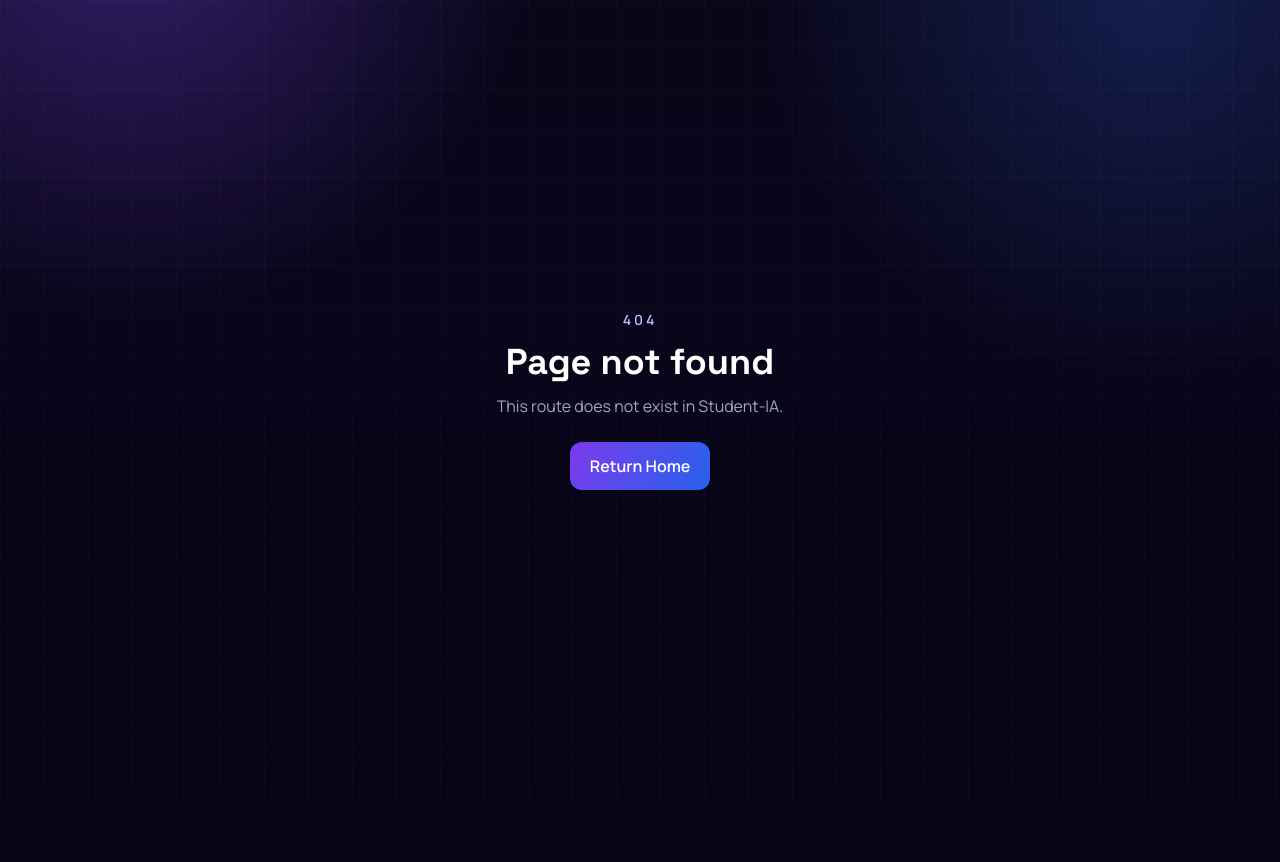
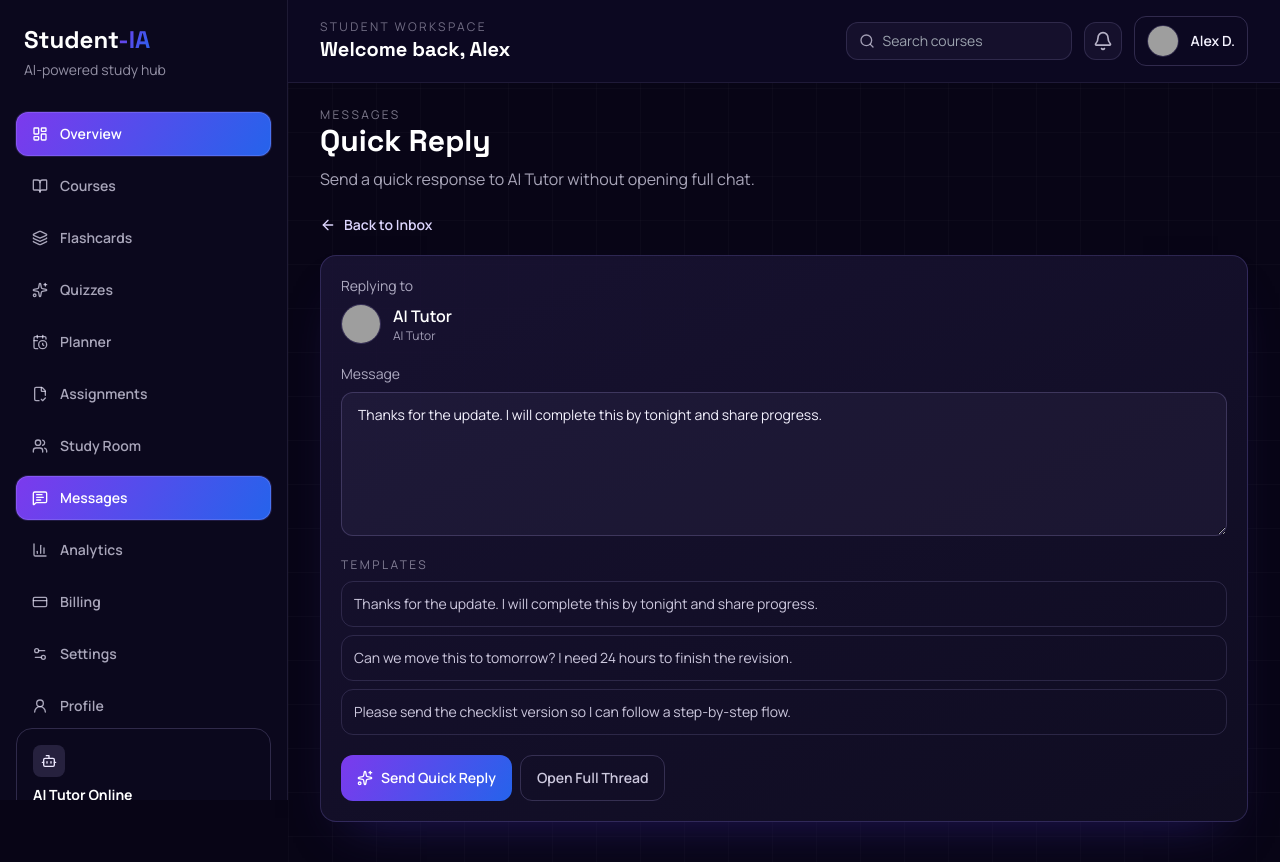
Before and after one commit to pthanksdev/Student_AI, a React (Vite) app: page /dashboard/messages/quick-reply/ai-probability in a window 1280 px wide. Before the commit this address had no page. Before the commit the page ends 800 px from the top, so only its background shows below. Built offline with nearby package versions, Linux system fonts and the light colour scheme; grey boxes are pictures that could not be loaded.

Commit message:
more featues on the message

```diff
--- a/src/app/App.tsx
+++ b/src/app/App.tsx
@@ -22,6 +22,8 @@ const PlannerPage = lazy(() => import('@features/dashboard/pages/PlannerPage').t
 const AssignmentsPage = lazy(() => import('@features/dashboard/pages/AssignmentsPage').then((m) => ({ default: m.AssignmentsPage })))
 const StudyRoomPage = lazy(() => import('@features/dashboard/pages/StudyRoomPage').then((m) => ({ default: m.StudyRoomPage })))
 const MessagesPage = lazy(() => import('@features/dashboard/pages/MessagesPage').then((m) => ({ default: m.MessagesPage })))
+const MessageThreadPage = lazy(() => import('@features/dashboard/pages/MessageThreadPage').then((m) => ({ default: m.MessageThreadPage })))
+const MessageQuickReplyPage = lazy(() => import('@features/dashboard/pages/MessageQuickReplyPage').then((m) => ({ default: m.MessageQuickReplyPage })))
 const AnalyticsPage = lazy(() => import('@features/dashboard/pages/AnalyticsPage').then((m) => ({ default: m.AnalyticsPage })))
 const BillingPage = lazy(() => import('@features/dashboard/pages/BillingPage').then((m) => ({ default: m.BillingPage })))
 const SettingsPage = lazy(() => import('@features/dashboard/pages/SettingsPage').then((m) => ({ default: m.SettingsPage })))
@@ -56,6 +58,8 @@ function App() {
         <Route element={<AssignmentsPage />} path="/dashboard/assignments" />
         <Route element={<StudyRoomPage />} path="/dashboard/study-room" />
         <Route element={<MessagesPage />} path="/dashboard/messages" />
+        <Route element={<MessageThreadPage />} path="/dashboard/messages/thread/:threadId" />
+        <Route element={<MessageQuickReplyPage />} path="/dashboard/messages/quick-reply/:threadId" />
         <Route element={<AnalyticsPage />} path="/dashboard/analytics" />
         <Route element={<BillingPage />} path="/dashboard/billing" />
         <Route element={<SettingsPage />} path="/dashboard/settings" />
--- /dev/null
+++ b/src/features/dashboard/pages/MessageQuickReplyPage.tsx
@@ -0,0 +1,79 @@
+import { ArrowLeft, Sparkles } from 'lucide-react'
+import { Link, Navigate, useParams } from 'react-router-dom'
+import { DashboardPageHeader } from '@features/dashboard/components/DashboardPageHeader'
+import { DashboardShell } from '@features/dashboard/components/DashboardShell'
+import { messageThreads } from '@shared/data/mockData'
+
+const quickTemplates = [
+  'Thanks for the update. I will complete this by tonight and share progress.',
+  'Can we move this to tomorrow? I need 24 hours to finish the revision.',
+  'Please send the checklist version so I can follow a step-by-step flow.',
+]
+
+export const MessageQuickReplyPage = () => {
+  const { threadId } = useParams<{ threadId: string }>()
+  const thread = messageThreads.find((item) => item.id === threadId)
+
+  if (!thread) return <Navigate replace to="/dashboard/messages" />
+
+  return (
+    <DashboardShell>
+      <DashboardPageHeader
+        description={`Send a quick response to ${thread.from} without opening full chat.`}
+        label="Messages"
+        title="Quick Reply"
+      />
+
+      <div className="mb-4">
+        <Link className="inline-flex items-center gap-2 text-sm font-semibold text-violet-200" to="/dashboard/messages">
+          <ArrowLeft className="h-4 w-4" />
+          Back to Inbox
+        </Link>
+      </div>
+
+      <article className="dark-card rounded-2xl p-5">
+        <p className="text-sm text-violet-100/70">Replying to</p>
+        <div className="mt-2 flex items-center gap-3">
+          <img alt={`${thread.from} avatar`} className="h-10 w-10 rounded-full border border-violet-300/20 object-cover" src={thread.avatarUrl} />
+          <div>
+            <p className="font-semibold text-white">{thread.from}</p>
+            <p className="text-xs text-violet-100/65">{thread.channel}</p>
+          </div>
+        </div>
+
+        <label className="mt-5 block text-sm text-violet-100/70">
+          Message
+          <textarea
+            className="mt-2 h-36 w-full rounded-xl border border-violet-300/20 bg-violet-300/5 px-4 py-3 text-violet-50"
+            defaultValue={quickTemplates[0]}
+          />
+        </label>
+
+        <div className="mt-4">
+          <p className="mb-2 text-xs uppercase tracking-[0.2em] text-violet-100/50">Templates</p>
+          <div className="space-y-2">
+            {quickTemplates.map((template) => (
+              <button
+                className="w-full rounded-xl border border-violet-300/15 p-3 text-left text-sm text-violet-100/85"
+                key={template}
+                type="button"
+              >
+                {template}
+              </button>
+            ))}
+          </div>
+        </div>
+
+        <div className="mt-5 flex flex-wrap gap-2">
+          <button className="inline-flex items-center gap-2 rounded-xl bg-brand-gradient px-4 py-3 text-sm font-semibold text-white" type="button">
+            <Sparkles className="h-4 w-4" />
+            Send Quick Reply
+          </button>
+          <Link className="inline-flex items-center rounded-xl border border-violet-300/20 px-4 py-3 text-sm font-semibold text-violet-100/85" to={`/dashboard/messages/thread/${thread.id}`}>
+            Open Full Thread
+          </Link>
+        </div>
+      </article>
+    </DashboardShell>
+  )
+}
--- /dev/null
+++ b/src/features/dashboard/pages/MessageThreadPage.tsx
@@ -0,0 +1,64 @@
+import { ArrowLeft, SendHorizonal } from 'lucide-react'
+import { Link, Navigate, useParams } from 'react-router-dom'
+import { DashboardPageHeader } from '@features/dashboard/components/DashboardPageHeader'
+import { DashboardShell } from '@features/dashboard/components/DashboardShell'
+import { messageThreads } from '@shared/data/mockData'
+
+export const MessageThreadPage = () => {
+  const { threadId } = useParams<{ threadId: string }>()
+  const thread = messageThreads.find((item) => item.id === threadId)
+
+  if (!thread) return <Navigate replace to="/dashboard/messages" />
+
+  return (
+    <DashboardShell>
+      <DashboardPageHeader
+        description={`Channel: ${thread.channel} • Priority: ${thread.priority}`}
+        label="Messages"
+        title={`Thread with ${thread.from}`}
+      />
+
+      <div className="mb-4">
+        <Link className="inline-flex items-center gap-2 text-sm font-semibold text-violet-200" to="/dashboard/messages">
+          <ArrowLeft className="h-4 w-4" />
+          Back to Inbox
+        </Link>
+      </div>
+
+      <article className="dark-card rounded-2xl p-5">
+        <div className="space-y-4">
+          <div className="flex items-start gap-3">
+            <img alt={`${thread.from} avatar`} className="h-10 w-10 rounded-full border border-violet-300/20 object-cover" src={thread.avatarUrl} />
+            <div className="max-w-2xl rounded-2xl bg-violet-300/10 p-3">
+              <p className="text-sm font-semibold text-violet-100">{thread.from}</p>
+              <p className="mt-1 text-sm text-violet-100/80">{thread.preview}</p>
+            </div>
+          </div>
+          <div className="flex justify-end">
+            <div className="max-w-2xl rounded-2xl bg-brand-gradient/30 p-3 text-sm text-white/90">
+              Thanks. I will review this now and follow up with my results.
+            </div>
+          </div>
+          <div className="flex items-start gap-3">
+            <img alt={`${thread.from} avatar`} className="h-10 w-10 rounded-full border border-violet-300/20 object-cover" src={thread.avatarUrl} />
+            <div className="max-w-2xl rounded-2xl bg-violet-300/10 p-3 text-sm text-violet-100/85">
+              Great. I can also generate a short checklist if you want a guided flow.
+            </div>
+          </div>
+        </div>
+
+        <div className="mt-5 flex flex-col gap-3 sm:flex-row">
+          <input
+            className="w-full rounded-xl border border-violet-300/20 bg-violet-300/5 px-4 py-3 text-violet-50"
+            placeholder="Write a message..."
+            type="text"
+          />
+          <button className="inline-flex items-center justify-center gap-2 rounded-xl bg-brand-gradient px-4 py-3 text-sm font-semibold text-white" type="button">
+            <SendHorizonal className="h-4 w-4" />
+            Send
+          </button>
+        </div>
+      </article>
+    </DashboardShell>
+  )
+}
--- a/src/features/dashboard/pages/MessagesPage.tsx
+++ b/src/features/dashboard/pages/MessagesPage.tsx
@@ -1,4 +1,5 @@
 import { CircleDot, MessageCircleMore, SendHorizonal } from 'lucide-react'
+import { Link } from 'react-router-dom'
 import { DashboardPageHeader } from '@features/dashboard/components/DashboardPageHeader'
 import { DashboardShell } from '@features/dashboard/components/DashboardShell'
 import { messageThreads } from '@shared/data/mockData'
@@ -56,14 +57,20 @@ export const MessagesPage = () => {
             </div>
 
             <div className="mt-4 flex flex-wrap gap-2">
-              <button className="inline-flex items-center gap-2 rounded-lg border border-violet-300/20 px-3 py-2 text-sm font-semibold text-violet-100/85" type="button">
+              <Link
+                className="inline-flex items-center gap-2 rounded-lg border border-violet-300/20 px-3 py-2 text-sm font-semibold text-violet-100/85"
+                to={`/dashboard/messages/thread/${thread.id}`}
+              >
                 <MessageCircleMore className="h-4 w-4" />
                 Open Thread
-              </button>
-              <button className="inline-flex items-center gap-2 rounded-lg bg-brand-gradient px-3 py-2 text-sm font-semibold text-white" type="button">
+              </Link>
+              <Link
+                className="inline-flex items-center gap-2 rounded-lg bg-brand-gradient px-3 py-2 text-sm font-semibold text-white"
+                to={`/dashboard/messages/quick-reply/${thread.id}`}
+              >
                 <SendHorizonal className="h-4 w-4" />
                 Quick Reply
-              </button>
+              </Link>
             </div>
           </article>
         ))}
--- a/src/shared/data/mockData.ts
+++ b/src/shared/data/mockData.ts
@@ -282,6 +282,7 @@ export const securitySessions: SecuritySession[] = [
 
 export const messageThreads: MessageThread[] = [
   {
+    id: 'ai-tutor-plan',
     from: 'AI Tutor',
     preview: 'I built a 3-step revision plan for your upcoming calculus quiz.',
     time: 'Now',
@@ -291,6 +292,7 @@ export const messageThreads: MessageThread[] = [
     channel: 'AI Tutor',
   },
   {
+    id: 'maya-ch5',
     from: 'Maya Lin',
     preview: 'Can we split Chapter 5 and compare notes tonight at 8:30?',
     time: '1h ago',
@@ -300,6 +302,7 @@ export const messageThreads: MessageThread[] = [
     channel: 'Peer',
   },
   {
+    id: 'mentor-weekly',
     from: 'Course Mentor',
     preview: 'Great progress this week. Your quiz accuracy improved by 6%.',
     time: 'Yesterday',
@@ -309,6 +312,7 @@ export const messageThreads: MessageThread[] = [
     channel: 'Mentor',
   },
   {
+    id: 'ai-probability',
     from: 'AI Tutor',
     preview: 'You missed two probability concepts. Want a quick 10-min booster?',
     time: 'Yesterday',
--- a/src/shared/types/index.ts
+++ b/src/shared/types/index.ts
@@ -95,6 +95,7 @@ export type SecuritySession = {
 }
 
 export type MessageThread = {
+  id: string
   from: string
   preview: string
   time: string
```
